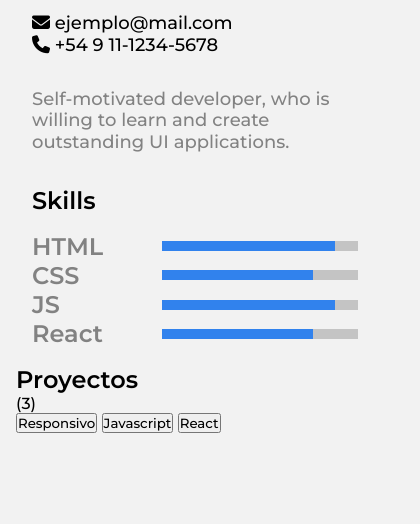
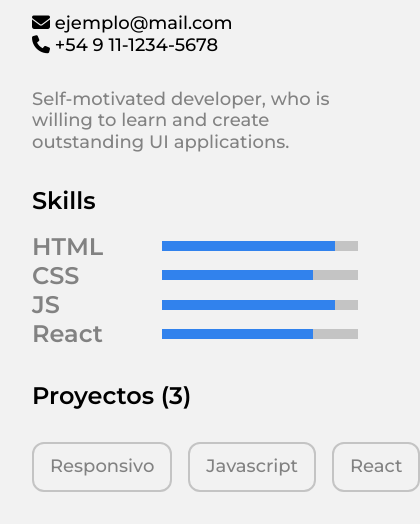
Before and after one commit to GabrielCarrillo93/entrega01Digitalers, a plain HTML site: page index.html in a window 390 px wide. Shown: the part 346-870 px from the top of the page, 420 px wide, since content can reach past the window. Before the commit the page ends 844 px from the top, so only its background shows below. Drawn offline with Linux system fonts and the light colour scheme.

Commit message:
selector mobile terminado

```diff
--- a/assets/css/selector-proyectos.css
+++ b/assets/css/selector-proyectos.css
@@ -1 +1,31 @@
 @import url('variables.css');
+
+main>.selector-proyectos{
+    padding: 16px;
+}
+
+.selector-proyectos>.botonera{
+    display: grid;
+    grid-template-columns: repeat(3, auto);
+    align-items: center;
+    justify-content: space-between;
+    gap: 16px;
+    margin-top: 2rem;
+}
+
+.botonera>button{
+    background-color: var(--fondo);
+    color: var(--gris-claro);
+    font-size: var(--texto-size);
+    font-weight: var(--texto-weight);
+    line-height: var(--texto-ln);
+    border-radius: 12px;
+    padding: 12px 16px;
+    text-align: center;
+    border: 2px solid var(--gris-clarito);
+}
+
+.botonera>button:active{
+    background-color: var(--azulito);
+    color: var(--fondo)
+}
--- a/assets/css/styles.css
+++ b/assets/css/styles.css
@@ -2,6 +2,7 @@
 @import url('variables.css');
 @import url('header.css');
 @import url('skills.css');
+@import url('selector-proyectos.css');
 
 *{
     box-sizing: border-box;
--- a/index.html
+++ b/index.html
@@ -61,11 +61,11 @@
         </section>
 
         <section class="selector-proyectos">
-            <h2>Proyectos</h2> (3)
-            <div>
-                <button>Responsivo</button>
-                <button>Javascript</button>
-                <button>React</button>
+            <h2>Proyectos (3)</h2>
+            <div class="botonera">
+                <button type="button">Responsivo</button>
+                <button type="button">Javascript</button>
+                <button type="button">React</button>
             </div>
         </section>
 
```
